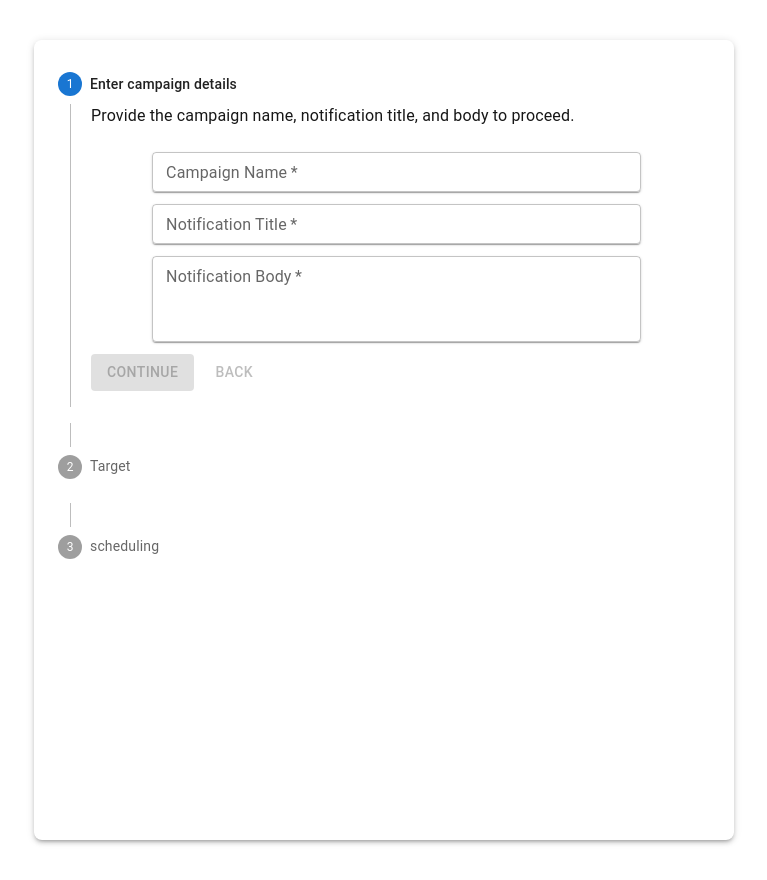
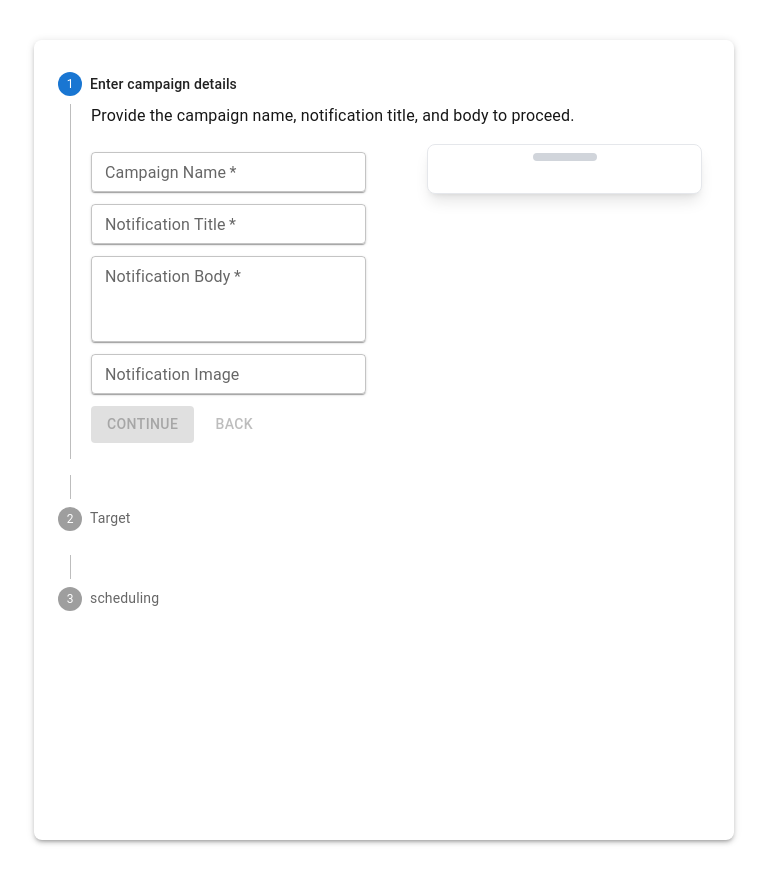
Before and after one commit to HazemAljammalMW/FCM-APP, a Next.js app: page / in a window 1280 px wide. Shown: the whole page, without its empty margins (256-1023 px from the left). Built offline with nearby package versions, Linux system fonts and the light colour scheme; no server answers.

Commit message:
Add notification preview

```diff
--- a/components/CampaignForm.tsx
+++ b/components/CampaignForm.tsx
@@ -37,6 +37,7 @@ export default function CampaignForm() {
   const [scheduledTime, setScheduledTime] = useState('');
   const [body, setBody] = useState('');
   const [activeStep, setActiveStep] = useState(0);
+  const [img, setImg] = useState('');
 
   const handleNext = async () => {
     if (activeStep === steps.length - 1) {
@@ -52,9 +53,6 @@ export default function CampaignForm() {
     setActiveStep((prevActiveStep) => prevActiveStep - 1);
   };
 
-  const handleReset = () => {
-    setActiveStep(0);
-  };
 
 const handleSubmit = async () => {
   const now = new Date();
@@ -85,15 +83,18 @@ export default function CampaignForm() {
         body: JSON.stringify({ token, title, body }),
       });
 
-        console.log('Notification Response:', response);
-
       if (!response.ok) {
         throw new Error('Failed to send notification');
       }
 
       const data = await response.json();
       console.log('Notification Response:', data);
-        alert('Notification Sent!');
+
+      if (data.success) {
+        new Notification(title, { body });
+      } else {
+        alert('Failed to send notification. Please try again.');
+      }
     } catch (error) {
       console.error('Error sending notification:', error);
       alert('Failed to send notification. Please try again.');
@@ -111,7 +112,8 @@ export default function CampaignForm() {
             <StepContent sx={{ mb: 2 }}>
               <Typography>{step.description}</Typography>
                 {index === 0 && (
-                <Box component="form" sx={{ mt: 2, width: '100%', display: 'flex', flexDirection: 'column', alignItems: 'center' }}>
+                <Box component="form" sx={{ mt: 2, width: '100%', display: 'flex', flexDirection: 'row', justifyContent: 'space-between', alignItems: 'flex-start' }}>
+                  <Box sx={{ width: '45%', display: 'flex', flexDirection: 'column', alignItems: 'center' }}>
                   <TextField
                     fullWidth
                     label="Campaign Name"
@@ -120,7 +122,7 @@ export default function CampaignForm() {
                     required
                     margin="dense"
                     size="small"
-                    sx={{ width: '80%', borderRadius: 1, boxShadow: 1 }}
+                    sx={{ width: '100%', borderRadius: 1, boxShadow: 1 }}
                   />
                   <TextField
                     fullWidth
@@ -130,7 +132,7 @@ export default function CampaignForm() {
                     required
                     margin="dense"
                     size="small"
-                    sx={{ width: '80%', borderRadius: 1, boxShadow: 1 }}
+                    sx={{ width: '100%', borderRadius: 1, boxShadow: 1 }}
                   />
                   <TextField
                     fullWidth
@@ -142,16 +144,42 @@ export default function CampaignForm() {
                     rows={3}
                     margin="dense"
                     size="small"
-                    sx={{ width: '80%', borderRadius: 1, boxShadow: 1 }}
+                    sx={{ width: '100%', borderRadius: 1, boxShadow: 1 }}
+                  />
+                  <TextField
+                    fullWidth
+                    label="Notification Image"
+                    value={img}
+                    onChange={(e) => setImg(e.target.value)}
+                    // rows={3}
+                    margin="dense"
+                    size="small"
+                    sx={{ width: '100%', borderRadius: 1, boxShadow: 1 }}
                   />
                   </Box>
+                  <Box sx={{ width: '45%', display: 'flex', justifyContent: 'center', alignItems: 'center' }}>
+                  <div className="w-full border rounded-lg shadow-lg p-4 bg-white relative">
+                    <div className="absolute top-2 left-1/2 -translate-x-1/2 w-16 h-2 bg-gray-300 rounded-full"></div>
+                    <div className="mt-4 flex items-center">
+                        <div className="flex flex-col w-full">
+                        <p className="font-semibold">{title}</p>
+                        <p className="text-gray-600 text-sm">{body}</p>
+                        </div>
+                        {img && (
+                        <img src={img} alt="Notification" className="w-16 h-16 object-cover rounded-md ml-4 self-end" />
                         )}
+                    </div>
+                  </div>
+                  </Box>
+                </Box>
+                )}
+
                 {index === 2 && (
                 <Box component="form" sx={{ mt: 2, width: '100%', display: 'flex', flexDirection: 'column', alignItems: 'center' }}>
                   <TextField
                   fullWidth
                   type="date"
-                    value={scheduledDate}
+                  value={scheduledDate || new Date().toISOString().split('T')[0]}
                   onChange={(e) => setScheduledDate(e.target.value)}
                   required
                   margin="dense"
@@ -161,7 +189,7 @@ export default function CampaignForm() {
                   <TextField
                   fullWidth
                   type="time"
-                    value={scheduledTime}
+                  value={scheduledTime || new Date().toLocaleTimeString('it-IT', { hour: '2-digit', minute: '2-digit' })}
                   onChange={(e) => setScheduledTime(e.target.value)}
                   required
                   margin="dense"
@@ -191,6 +219,8 @@ export default function CampaignForm() {
           </Step>
         ))}
       </Stepper>
+
     </Box>
+
   );
 }
--- a/pages/api/send-notification.ts
+++ b/pages/api/send-notification.ts
@@ -5,6 +5,7 @@ interface SendNotificationRequest {
   token: string;
   title: string;
   body: string;
+  img?: string;
 }
 
 // Initialize Firebase Admin if not already initialized
@@ -28,18 +29,21 @@ export default async function handler(
   }
 
   try {
-    const { token, title, body } = req.body as SendNotificationRequest;
+    const { token, title, body, img  } = req.body as SendNotificationRequest;
 
     if (!token || !title || !body) {
       res.status(400).json({ error: 'Missing required fields' });
       return;
     }
 
+
+
     const message = {
       notification: {
         title,
         body,
       },
+      image: img || undefined,
       token,
     };
 
```
Lines whose indentation alone changed are shown as unchanged.
